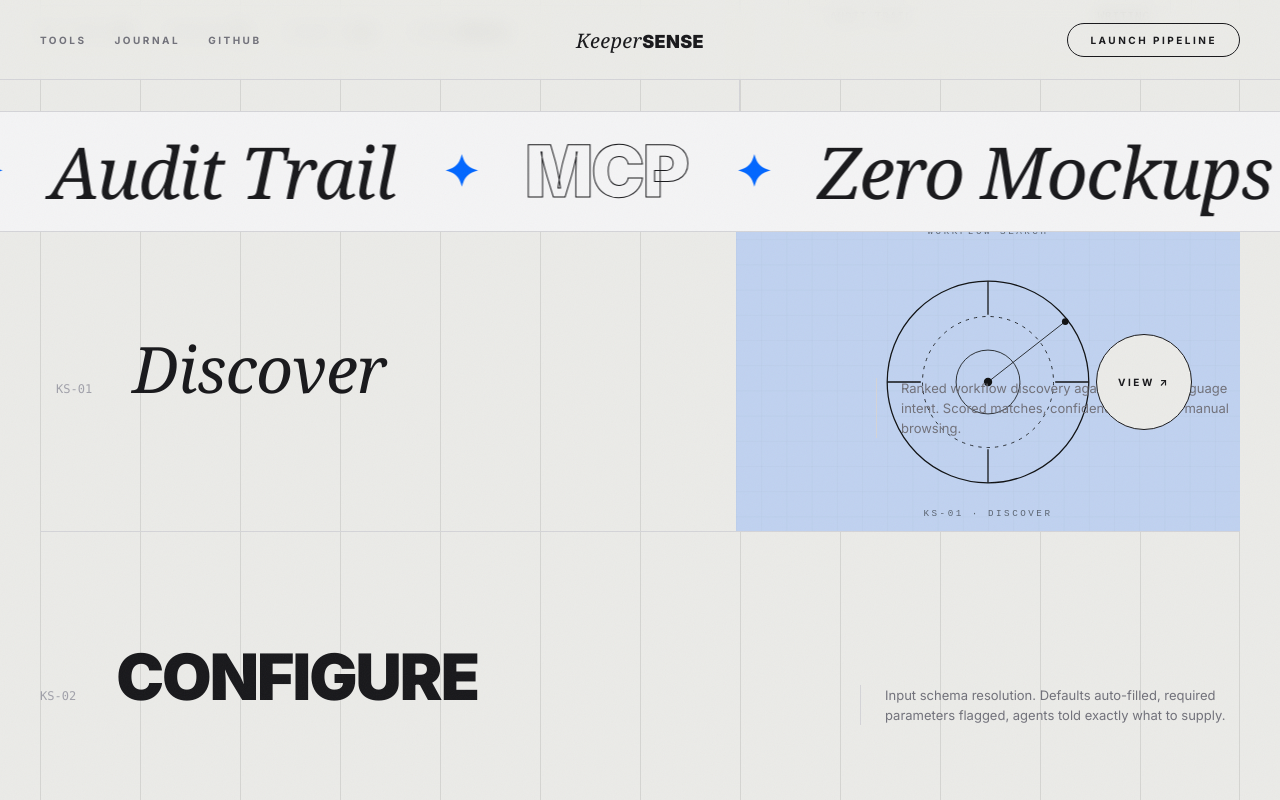
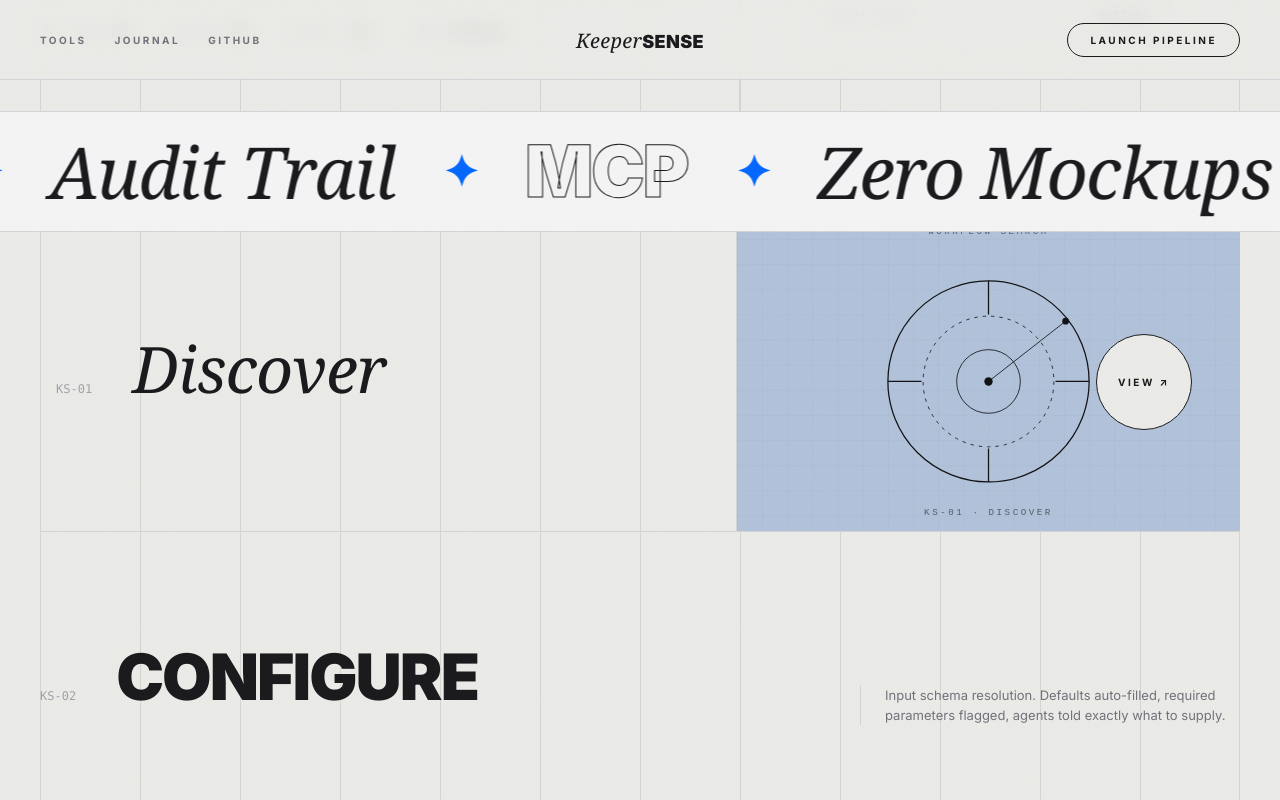
Before and after one commit to subheeksh5599/keepersense, a React (Vite) app in the folder frontend/: page / in a window 1280 px wide. In both pictures the pointer is over the element 1050 px from the left and 1089 px from the top of the page. Shown: the part 689-1489 px from the top of the page. Built offline with nearby package versions, Linux system fonts and the light colour scheme; the HTML template or start-up script is replaced by a standard one; a web font is replaced by a local one.

Commit message:
fix: prevent tool description overlapping reveal image on hover
Description fades and slides right as the clip-path image reveals;
reveal panel now has a solid background + left divider so the text
zone and diagram zone never stack.

```diff
--- a/frontend/src/index.css
+++ b/frontend/src/index.css
@@ -444,6 +444,12 @@
   color: var(--zinc-500);
   border-left: 1px solid var(--border);
   padding-left: 24px;
+  transition: opacity 0.4s var(--ease), transform 0.4s var(--ease);
+}
+
+.proj-row:hover .p-desc {
+  opacity: 0;
+  transform: translateX(28px);
 }
 
 .proj-row .p-reveal {
@@ -455,6 +461,8 @@
   clip-path: inset(0 0 0 100%);
   transition: clip-path 0.6s var(--ease);
   z-index: 1;
+  background: var(--bg);
+  border-left: 1px solid var(--border);
 }
 
 .proj-row:hover .p-reveal { clip-path: inset(0 0 0 0); }
```
